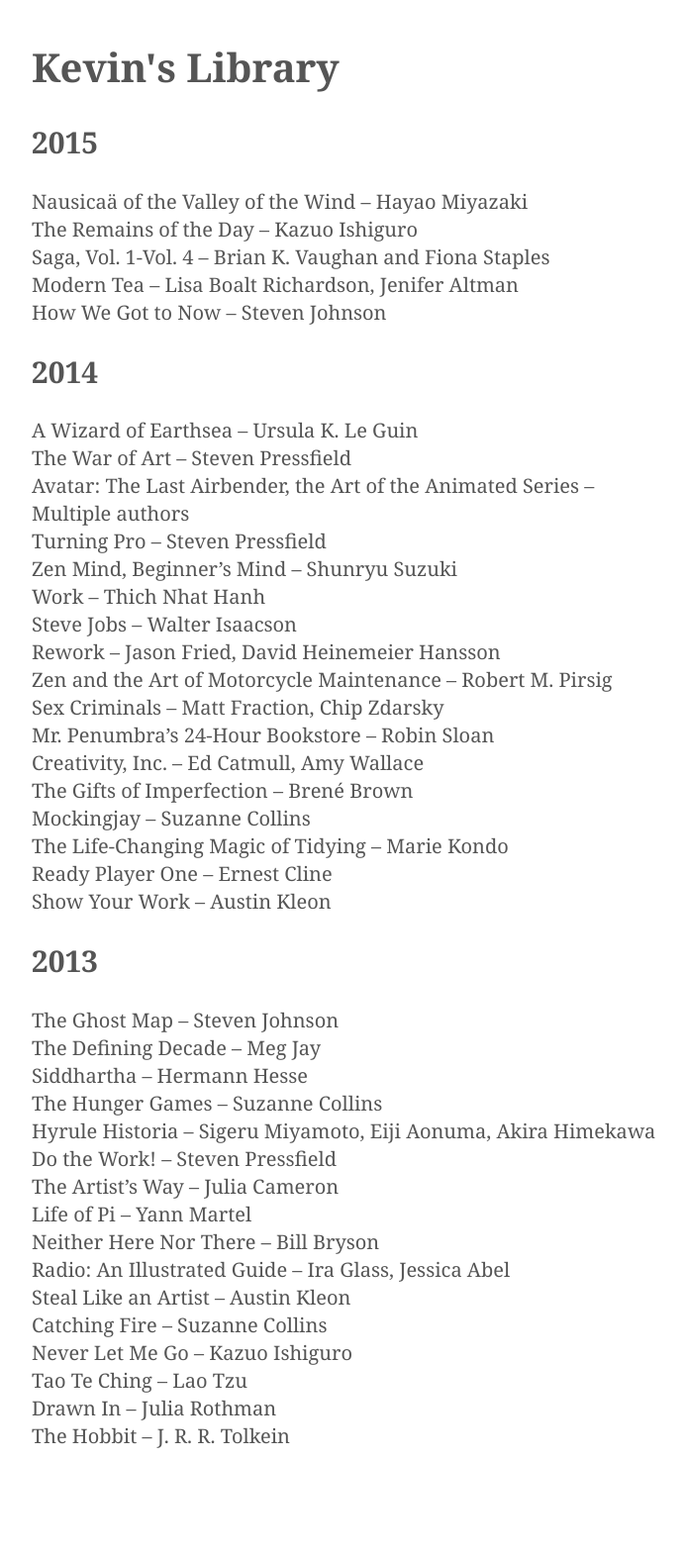
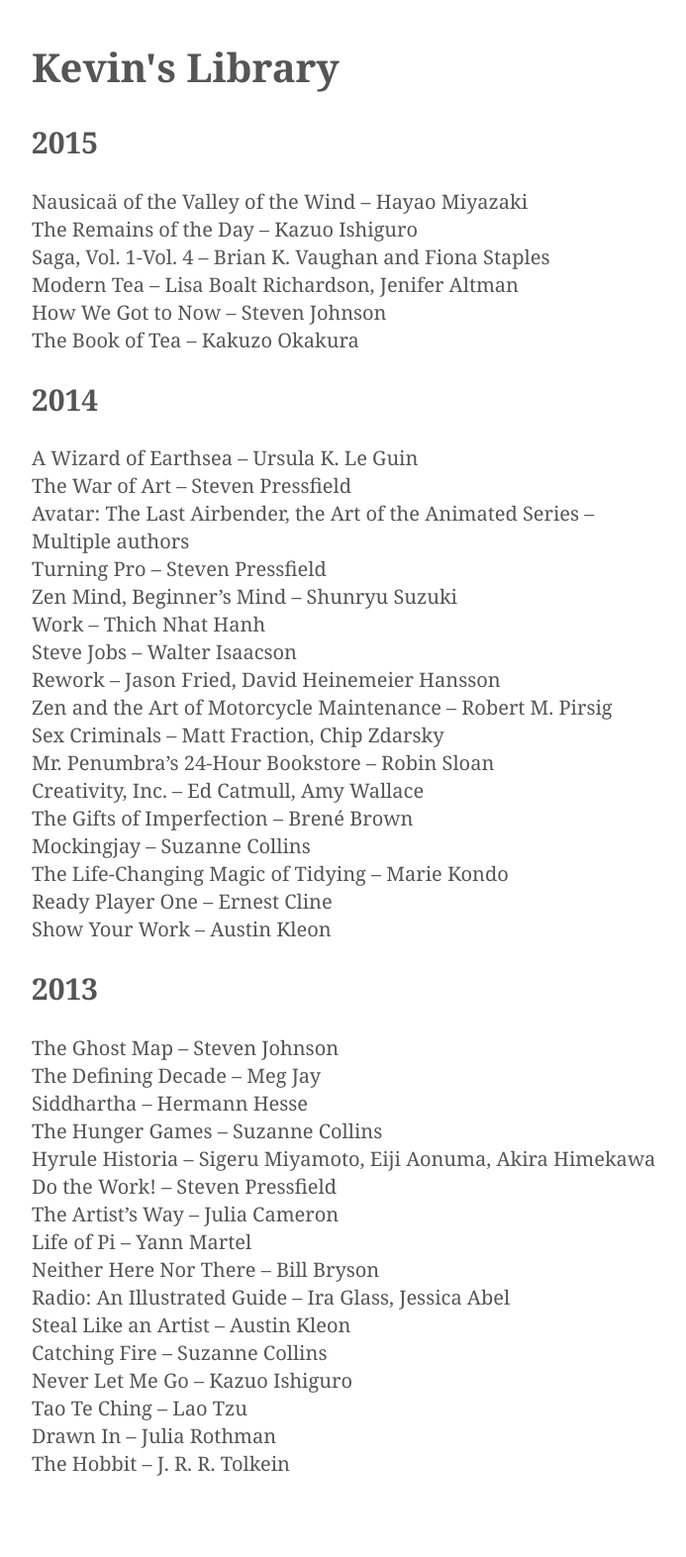
Before and after one commit to kmcgillivray/librarie, a Jekyll site: the page built from index.md, in a window 1280 px wide. Shown: the whole page at 99% size, without its empty margins (283-976 px from the left). Built offline with Jekyll 4.4.1, drawn with Linux system fonts in a browser that asks for light colours; before the commit the page ends 1545 px from its top, so only the background shows below that.

Commit message:
Update index.md

```diff
--- a/index.md
+++ b/index.md
@@ -10,6 +10,7 @@ title: Kevin's Library
 * Saga, Vol. 1-Vol. 4 – Brian K. Vaughan and Fiona Staples
 * Modern Tea – Lisa Boalt Richardson, Jenifer Altman
 * How We Got to Now – Steven Johnson
+* The Book of Tea – Kakuzo Okakura
 
 ## 2014
 
```
